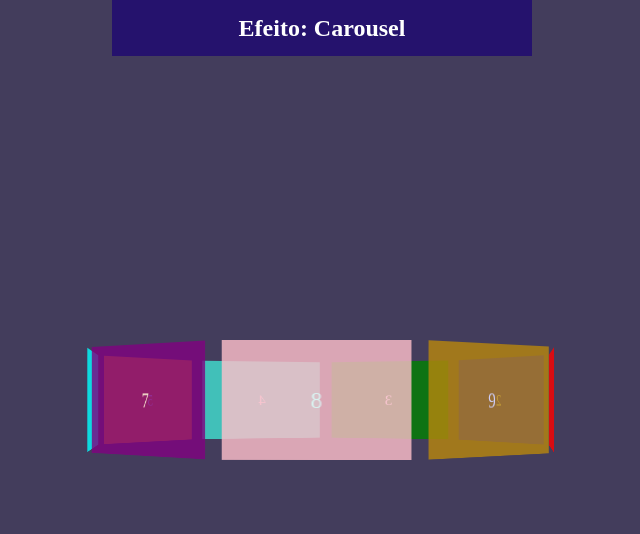
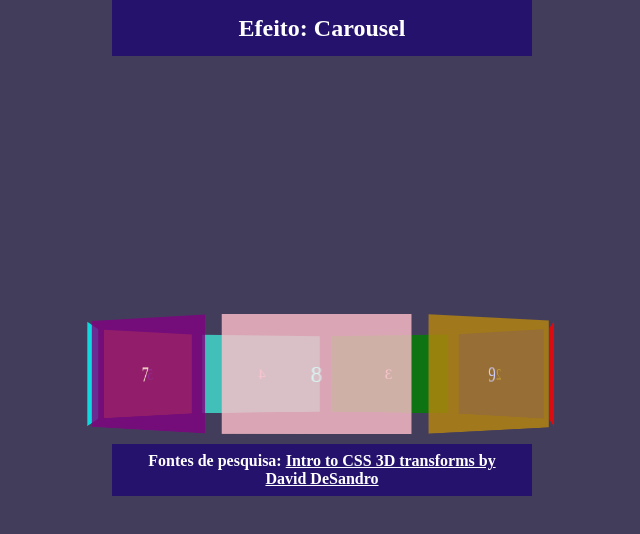
Before and after one commit to CaioVieira-dev/learn-3D-transform, a React (Create React App) app: page /animation/carousel in a window 1280 px wide. Shown: the top 534 px of the page, without its empty margins (318-958 px from the left). Built offline with nearby package versions, Linux system fonts and the light colour scheme.

Commit message:
feat: :sparkles: add footer
add footer with fonts

```diff
--- a/src/App.tsx
+++ b/src/App.tsx
@@ -10,6 +10,7 @@ import { Carousel } from './pages/Carousel'
 
 import { Header } from './components/Header'
 import { Container } from './components/Container'
+import { Footer } from './components/Footer'
 
 import { NavContextProvider } from './contexts/NavContext'
 function App() {
@@ -29,6 +30,7 @@ function App() {
               <Route exact path="/animation/box-spin" component={BoxSpin} />
               <Route exact path="/animation/carousel" component={Carousel} />
             </Switch>
+            <Footer />
           </BrowserRouter>
         </NavContextProvider>
       </Container>
--- /dev/null
+++ b/src/components/Footer/index.tsx
@@ -0,0 +1,9 @@
+import { StyledFooter, Title, StyledLink } from './styles'
+
+export function Footer() {
+    return (
+        <StyledFooter>
+            <Title>Fontes de pesquisa: <StyledLink href="https://3dtransforms.desandro.com/">Intro to CSS 3D transforms by David DeSandro</StyledLink></Title>
+        </StyledFooter>
+    )
+}
--- /dev/null
+++ b/src/components/Footer/styles.ts
@@ -0,0 +1,27 @@
+
+import styled from "styled-components";
+
+const bgHue = `252`;
+const bgTitleSaturation = `71%`;
+const bgTitleBrightness = `25%`;
+
+export const StyledFooter = styled.footer`
+max-width: 500px;
+width:clamp(360px,100%,420px);
+
+text-align: center;
+cursor: pointer;
+
+`
+
+export const Title = styled.h3`
+padding: 8px 16px;
+color:white;
+font-size: 16px;
+
+background: hsl(${bgHue},${bgTitleSaturation},${bgTitleBrightness});
+
+`
+export const StyledLink = styled.a`
+color:white;
+`
```
